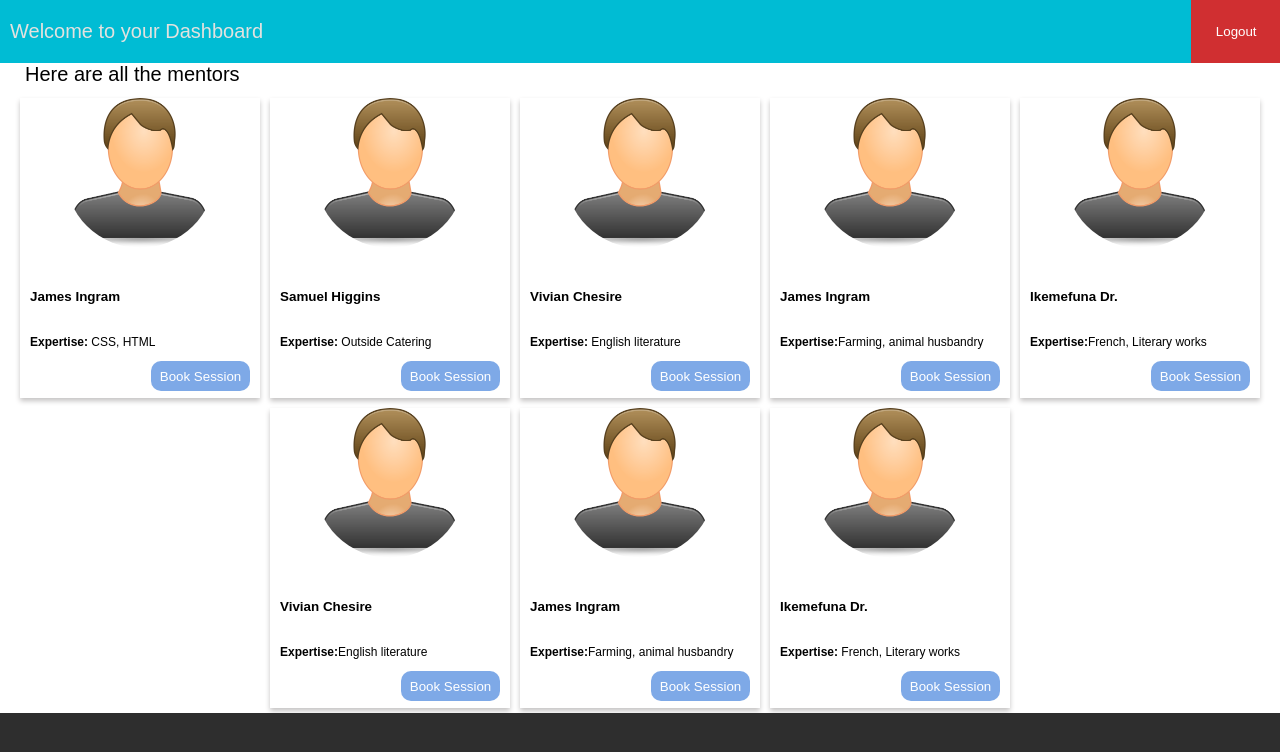
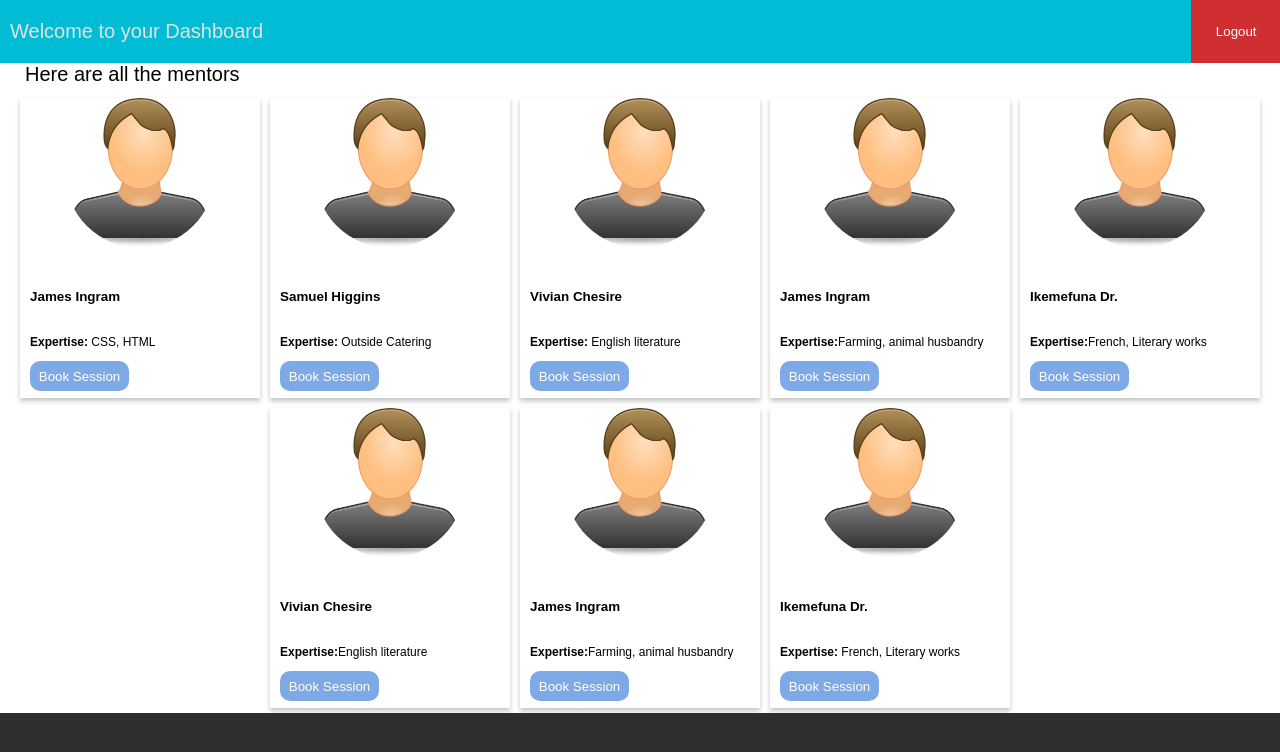
Before and after one commit to BonifaceMaina/freementors, a website: page UI/user.html in a window 1280 px wide. Drawn offline with Linux system fonts and the light colour scheme.

Commit message:
chore(refactor): align book button to the left [Finishes #168247489]

```diff
--- a/UI/styles.css
+++ b/UI/styles.css
@@ -144,6 +144,17 @@ button{
     color: white;
 }
 
+.session .book{
+    float: left;
+    border: none;
+    width: 45%;
+    height: 30px;
+    padding: 5px;
+    margin-top: 0;
+    border-radius: 10px;
+    color: white;
+}
+
 .session .reject{
     float:left
 }
@@ -206,7 +217,7 @@ button{
     margin: 5px;
 }
 
-.unbooked{
+.unbooked, .book{
     background-color: #7EA9E7;
 }
 
--- a/UI/user.html
+++ b/UI/user.html
@@ -24,7 +24,7 @@
             <div class="userInfo">
                 <h6>James Ingram</h6>
                 <p><b>Expertise:</b> CSS, HTML</p>
-                <button class="unbooked">Book Session</button>
+                <button class="book">Book Session</button>
             </div>
         </div>
 
@@ -33,7 +33,7 @@
             <div class="userInfo">
                 <h6>Samuel Higgins</h6>
                 <p><b>Expertise:</b> Outside Catering</p>
-                <button class="unbooked">Book Session</button>
+                <button class="book">Book Session</button>
             </div>
         </div>
 
@@ -42,7 +42,7 @@
             <div class="userInfo">
                 <h6>Vivian Chesire</h6>
                 <p><b>Expertise:</b> English literature</p>
-                <button class="unbooked">Book Session</button>
+                <button class="book">Book Session</button>
             </div>
         </div>
 
@@ -51,7 +51,7 @@
             <div class="userInfo">
                 <h6>James Ingram</h6>
                 <p><b>Expertise:</b>Farming, animal husbandry</p>
-                <button class="unbooked">Book Session</button>
+                <button class="book">Book Session</button>
             </div>
         </div>
         <div class="userCard">
@@ -59,7 +59,7 @@
                 <div class="userInfo">
                     <h6>Ikemefuna Dr.</h6>
                     <p><b>Expertise:</b>French, Literary works</p>
-                    <button class="unbooked">Book Session</button>
+                    <button class="book">Book Session</button>
                 </div>
             </div>
 
@@ -68,7 +68,7 @@
             <div class="userInfo">
                 <h6>Vivian Chesire</h6>
                 <p><b>Expertise:</b>English literature</p>
-                <button class="unbooked">Book Session</button>
+                <button class="book">Book Session</button>
             </div>
         </div>
 
@@ -77,7 +77,7 @@
             <div class="userInfo">
                 <h6>James Ingram</h6>
                 <p><b>Expertise:</b>Farming, animal husbandry</p>
-                <button class="unbooked">Book Session</button>
+                <button class="book">Book Session</button>
             </div>
         </div>
         <div class="userCard">
@@ -85,7 +85,7 @@
                 <div class="userInfo">
                     <h6>Ikemefuna Dr.</h6>
                     <p><b>Expertise:</b> French, Literary works</p>
-                    <button class="unbooked">Book Session</button>
+                    <button class="book">Book Session</button>
                 </div>
             </div>
 
```
